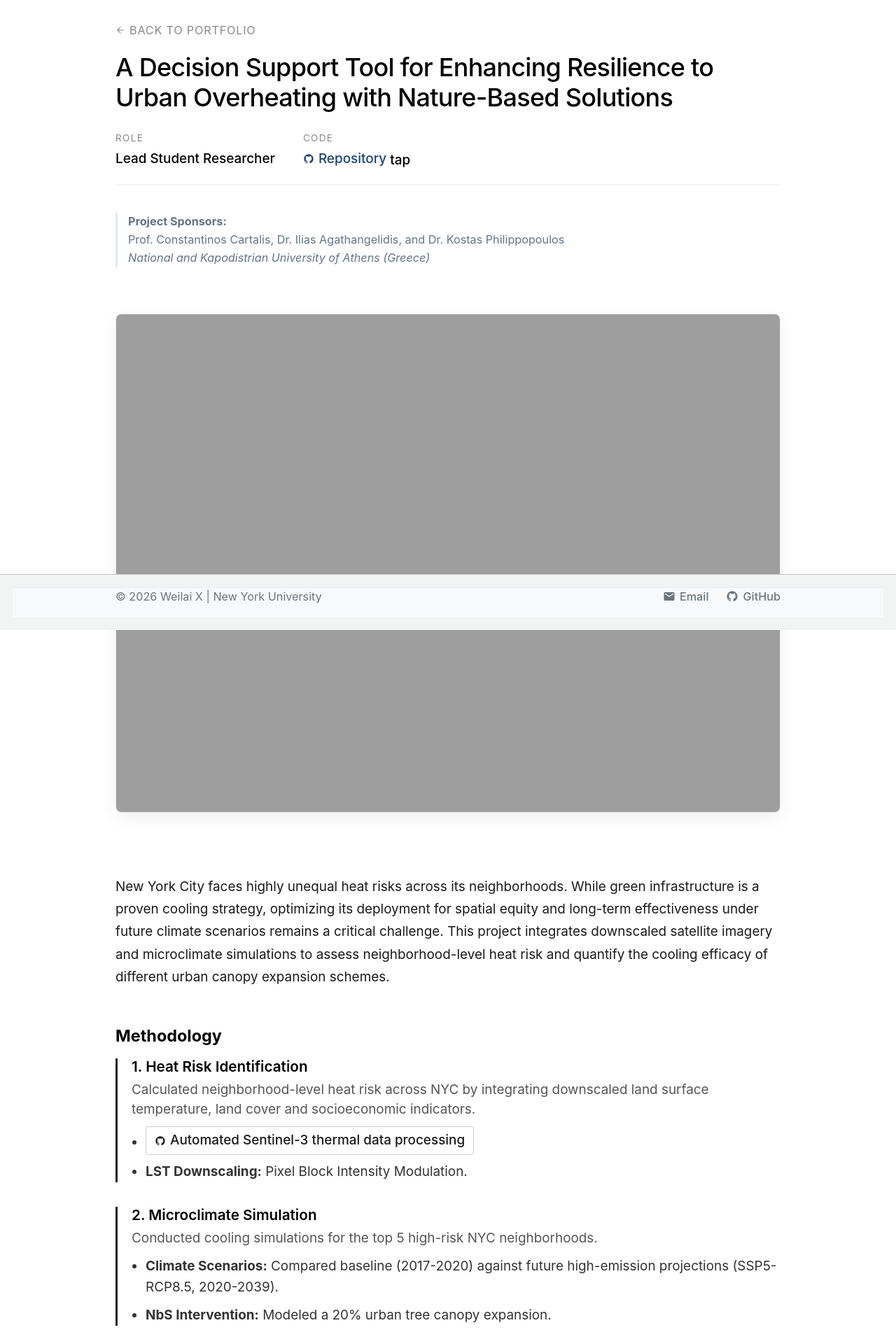
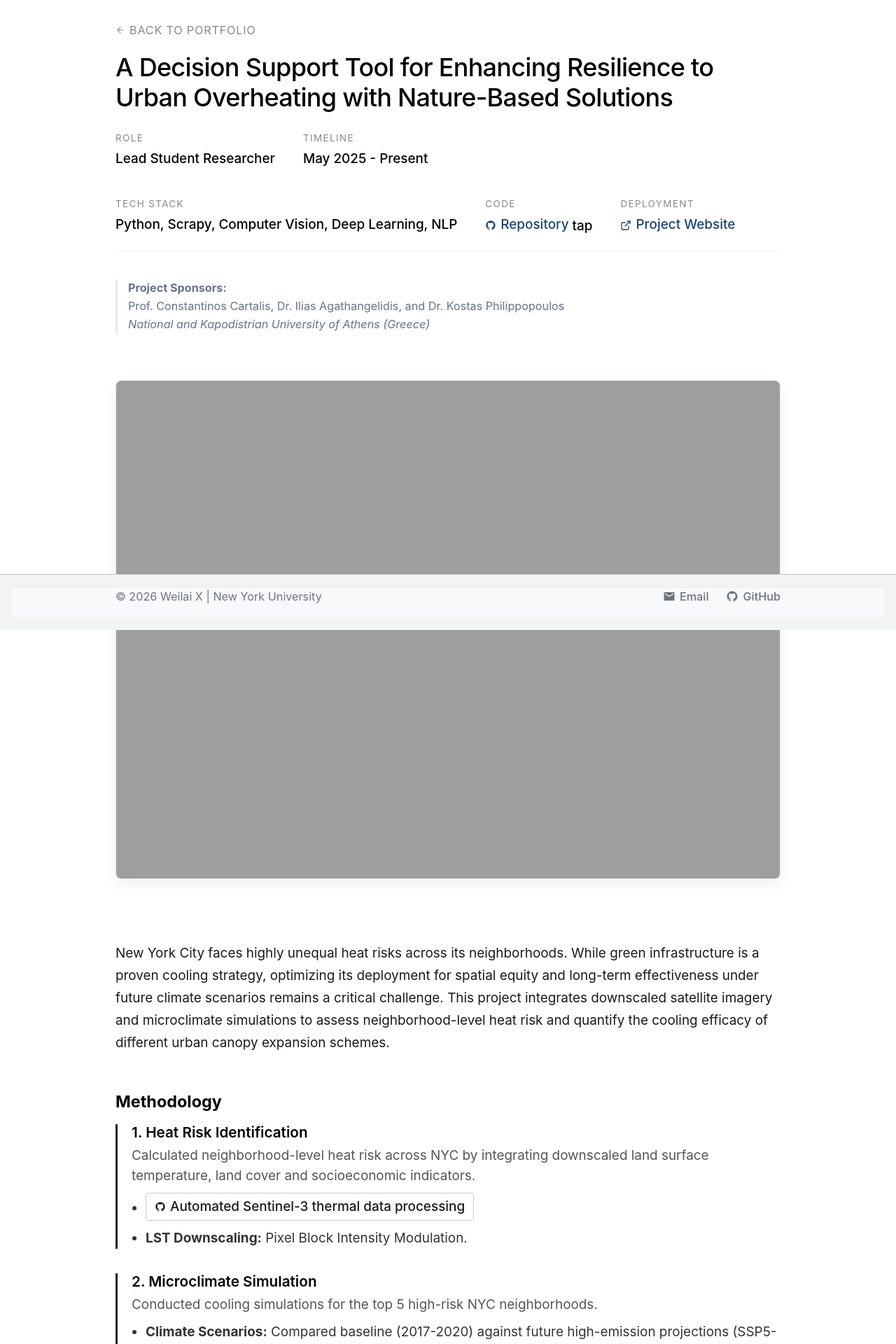
Before and after one commit to Seab0t/Seab0t.github.io, a Jekyll site: the page built from _portfolio/portfolio-NbS.md, in a window 1280 px wide. Shown: the top 1920 px of the page at 70% size. Built offline with Jekyll 4.4.1, drawn with Linux system fonts in a browser that asks for light colours; a script bundle is joined from its source files by our own code; library files that are not in the unit come from our copies.

Commit message:
update layout

```diff
--- a/_layouts/portfolio-item.html
+++ b/_layouts/portfolio-item.html
@@ -197,6 +197,17 @@ layout: default
          tap</span>
       </div>
       {% endif %}
+      {% if page.project_link %}
+      <div class="meta-block">
+        <span class="meta-title">Deployment</span>
+        <span class="meta-detail">
+          <a href="{{ page.project_link }}" target="_blank" class="meta-github-link">
+            <svg style="width:16px; height:16px; fill:none; stroke:currentColor; stroke-width:2; vertical-align: text-bottom;" viewBox="0 0 24 24"><path d="M18 13v6a2 2 0 0 1-2 2H5a2 2 0 0 1-2-2V8a2 2 0 0 1 2-2h6M15 3h6v6M10 14L21 3"/></svg>
+            Project Website
+          </a>
+        </span>
+      </div>
+      {% endif %}
     </div>
   </header>
 
--- a/_portfolio/portfolio-NbS.md
+++ b/_portfolio/portfolio-NbS.md
@@ -9,6 +9,9 @@ share: false
 author_profile: false
 project_role: "Lead Student Researcher"
 github_link: "https://github.com/Seab0t/NbS_tool"
+project_link: "https://bilab.engineering.nyu.edu/projects/cv-based-defects"
+project_tech: "Python, Scrapy, Computer Vision, Deep Learning, NLP"
+project_time: "May 2025 - Present"
 gallery_description: How can we optimize urban canopy expansion to mitigate thermal stress in NYC neighborhoods facing the highest heat risk?
 ---
 <div style="border-left: 3px solid #e2e8f0; padding-left: 15px; margin-bottom: 30px; color: #64748b; font-size: 0.9rem; line-height: 1.6;">
```
